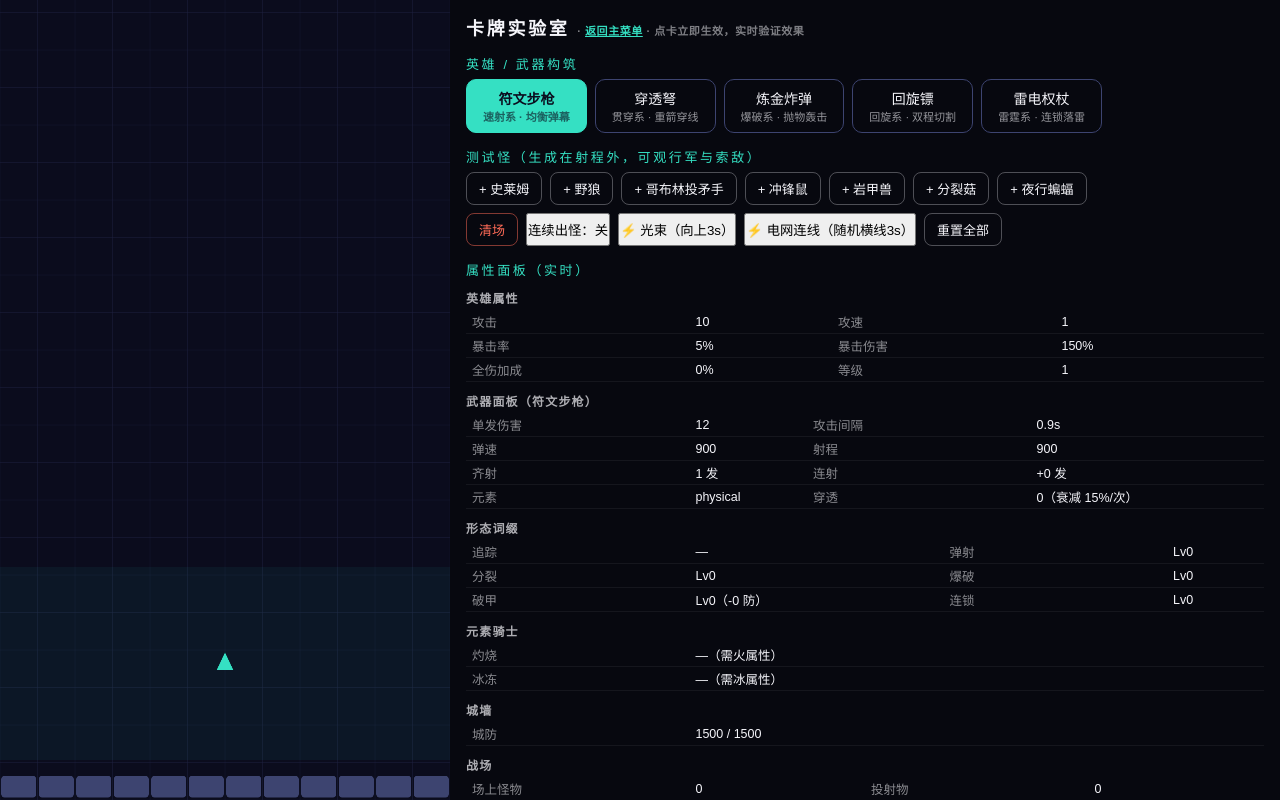
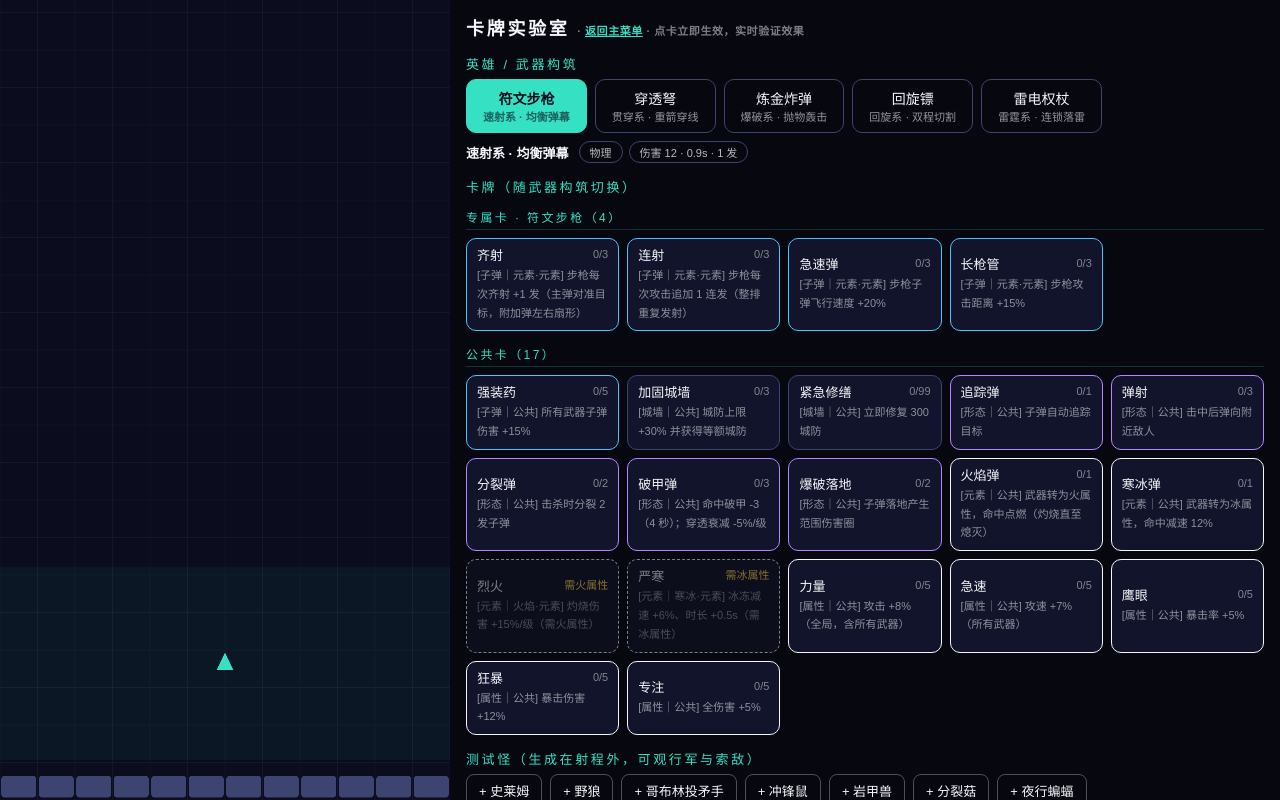
Before and after one commit to wanzaixiaoxin/koall2, a website: page web/lab.html in a window 1280 px wide. Drawn offline with Linux system fonts and the light colour scheme.

Commit message:
实验室同步武器谱系：谱系档案 + 卡牌按 专属/公共 分组视图
- 选中武器显示谱系档案（定位/元素/本体机制标签，由配置派生）
- 卡牌区按谱系分组：本武器专属卡 + 公共卡，其他武器卡隐藏
- 新增武器专属卡（弩/炸弹/回旋镖/雷电 补齐4张）：多重箭/双掷/双盘/双雷等
- 核心：WeaponConfig.blastBase（炸弹本体爆破）、阶段机 motion（回旋镖飞出→返回）、闪电跳跃半径吃射程卡
- lab 断言 35/35：谱系完整性（每武器≥3专属卡）+ 炸弹本体爆破

```diff
--- a/web/lab.html
+++ b/web/lab.html
@@ -16,6 +16,17 @@
   h2 small { font-size: 11px; color: rgba(245,245,250,.5); letter-spacing: .05em; }
   .sec { margin: 14px 0 6px; font-size: 13px; color: #35E0C3; letter-spacing: .2em; }
   #cardgrid { display: grid; grid-template-columns: repeat(auto-fill, minmax(150px, 1fr)); gap: 8px; }
+  .secgroup {
+    grid-column: 1 / -1; margin-top: 6px; font-size: 12px; letter-spacing: .2em;
+    color: #35E0C3; border-bottom: 1px solid rgba(53,224,195,.2); padding-bottom: 4px;
+  }
+  #wprofile { display: flex; flex-wrap: wrap; gap: 6px; margin: 8px 0 10px; align-items: center; }
+  #wprofile .role { font-size: 13px; font-weight: 700; color: #F5F5FA; margin-right: 4px; }
+  #wprofile .chip {
+    font-size: 11px; padding: 2px 10px; border-radius: 999px;
+    border: 1px solid #3D4470; color: rgba(245,245,250,.75);
+  }
+  #wprofile .chip.mech { border-color: #35E0C3; color: #35E0C3; }
   .cbtn {
     text-align: left; padding: 8px 10px; border-radius: 10px; cursor: pointer;
     background: #12142B; color: #F5F5FA; border: 1.5px solid #F5F5FA; font-size: 13px; line-height: 1.45;
@@ -59,6 +70,9 @@
       <h2>卡牌实验室 <small>· <a href="./index.html">返回主菜单</a> · 点卡立即生效，实时验证效果</small></h2>
       <div class="sec">英雄 / 武器构筑</div>
       <div id="weaponselect"></div>
+      <div id="wprofile"></div>
+      <div class="sec">卡牌（随武器构筑切换）</div>
+      <div id="cardgrid"></div>
       <div class="sec">测试怪（生成在射程外，可观行军与索敌）</div>
       <div id="mongrid"></div>
       <div style="margin-top:8px; display:flex; gap:8px; flex-wrap:wrap;">
@@ -70,8 +84,6 @@
       </div>
       <div class="sec">属性面板（实时）</div>
       <div id="stats"></div>
-      <div class="sec">卡牌（点击授予）</div>
-      <div id="cardgrid"></div>
       <div class="sec">操作日志</div>
       <div id="log"></div>
     </div>
--- a/web/lab.js
+++ b/web/lab.js
@@ -1550,11 +1550,6 @@
     }
     const cardGrid = document.getElementById("cardgrid");
     const cardBtns = /* @__PURE__ */ new Map();
-    const renderCards = () => {
-      cardGrid.innerHTML = "";
-      cardBtns.clear();
-      const typeTag = { bullet: "\u5B50\u5F39", wall: "\u57CE\u5899", form: "\u5F62\u6001", passive: "\u5C5E\u6027", element: "\u5143\u7D20" };
-      const weaponNames = new Map(weaponsFile.weapons.map((w) => [w.id, w.name]));
     const elementNames = {
       fire: "\u706B\u7130",
       frost: "\u5BD2\u51B0",
@@ -1562,8 +1557,22 @@
       poison: "\u6BD2\u7D20",
       physical: "\u7269\u7406"
     };
-      for (const c of cardsFile.cards) {
-        const targetTag = !c.target || c.target.kind === "any" ? "\u516C\u5171" : c.target.kind === "weapon" ? weaponNames.get(c.target.weaponType) ?? c.target.weaponType : `${elementNames[c.target.element] ?? c.target.element}\xB7\u5143\u7D20`;
+    const renderCards = () => {
+      cardGrid.innerHTML = "";
+      cardBtns.clear();
+      const typeTag = { bullet: "\u5B50\u5F39", wall: "\u57CE\u5899", form: "\u5F62\u6001", passive: "\u5C5E\u6027", element: "\u5143\u7D20" };
+      const weaponNames = new Map(weaponsFile.weapons.map((w) => [w.id, w.name]));
+      const current = weaponsFile.weapons.find((w) => w.id === currentWeapon) ?? weaponsFile.weapons[0];
+      const exclusive = cardsFile.cards.filter((c) => c.target?.kind === "weapon" && c.target.weaponType === current.id);
+      const shared = cardsFile.cards.filter((c) => c.target?.kind !== "weapon");
+      const addGroup = (title, list) => {
+        if (list.length === 0) return;
+        const h = document.createElement("div");
+        h.className = "secgroup";
+        h.textContent = title;
+        cardGrid.appendChild(h);
+        for (const c of list) {
+          const targetTag = !c.target || c.target.kind === "any" ? "\u516C\u5171" : `${elementNames[c.target.element] ?? "\u5143\u7D20"}\xB7\u5143\u7D20`;
           const btn = document.createElement("button");
           btn.className = `cbtn t-${c.type}`;
           const cnt = document.createElement("span");
@@ -1583,6 +1592,9 @@
           cardGrid.appendChild(btn);
           cardBtns.set(c.id, { btn, cnt });
         }
+      };
+      addGroup(`\u4E13\u5C5E\u5361 \xB7 ${weaponNames.get(current.id) ?? current.name}\uFF08${exclusive.length}\uFF09`, exclusive);
+      addGroup(`\u516C\u5171\u5361\uFF08${shared.length}\uFF09`, shared);
       refreshCardStates();
     };
     const refreshCardStates = () => {
@@ -1634,7 +1646,19 @@
     };
     document.getElementById("reset").onclick = () => location.reload();
     const weaponSelect = document.getElementById("weaponselect");
+    const wprofile = document.getElementById("wprofile");
     let currentWeapon = new URLSearchParams(location.search).get("weapon") ?? weaponsFile.weapons[0].id;
+    const renderWeaponProfile = () => {
+      const w = weaponsFile.weapons.find((x) => x.id === currentWeapon) ?? weaponsFile.weapons[0];
+      const tags = [];
+      if (w.chainBase) tags.push(`\u843D\u96F7\u8FDE\u9501 \xD7${w.chainBase}`);
+      if (w.blastBase) tags.push(`\u843D\u5730\u7206\u7834\u5708 r${Math.round(w.blastBase.radius)}`);
+      if (w.motion?.type === "parabola") tags.push("\u629B\u7269\u7EBF\u5F39\u9053");
+      if (w.motion?.type === "phased") tags.push("\u98DE\u51FA\u2192\u8FD4\u56DE");
+      if ((w.pierce ?? 0) > 0) tags.push(`\u7A7F\u900F ${w.pierce}`);
+      if (w.pierceFalloff) tags.push(`\u7A7F\u900F\u8870\u51CF ${Math.round(w.pierceFalloff * 100)}%/\u6B21`);
+      wprofile.innerHTML = `<span class="role">${w.role ?? ""}</span><span class="chip">${elementNames[w.damageType] ?? w.damageType}</span><span class="chip">\u4F24\u5BB3 ${w.baseDamage} \xB7 ${w.interval}s \xB7 ${w.count} \u53D1</span>` + tags.map((t) => `<span class="chip mech">${t}</span>`).join("");
+    };
     const renderWeaponSelect = () => {
       weaponSelect.innerHTML = "";
       for (const w of weaponsFile.weapons) {
@@ -1646,6 +1670,7 @@
           currentWeapon = w.id;
           createSession(w.id);
           renderWeaponSelect();
+          renderWeaponProfile();
           renderCards();
           log(`\u5207\u6362\u6B66\u5668\u6784\u7B51\uFF1A${w.name}\uFF08\u4E13\u5C5E\u5361\u5DF2\u5207\u6362\uFF09`);
         };
@@ -1709,6 +1734,7 @@
     };
     createSession(currentWeapon);
     renderWeaponSelect();
+    renderWeaponProfile();
     renderCards();
     log("\u5B9E\u9A8C\u5BA4\u5C31\u7EEA\uFF1A\u4E0A\u65B9\u5207\u6362\u6B66\u5668\u6784\u7B51\uFF0C\u4E0B\u65B9\u5361\u724C\u968F\u4E4B\u5207\u6362\uFF1B\u5DE6\u4FA7\u6218\u573A\u62D6\u52A8/WASD \u79FB\u52A8");
     function render() {
```
Also changed, not shown: src/adapter/web/lab.ts (+40 -7 lines). Lines whose indentation alone changed are shown as unchanged.
